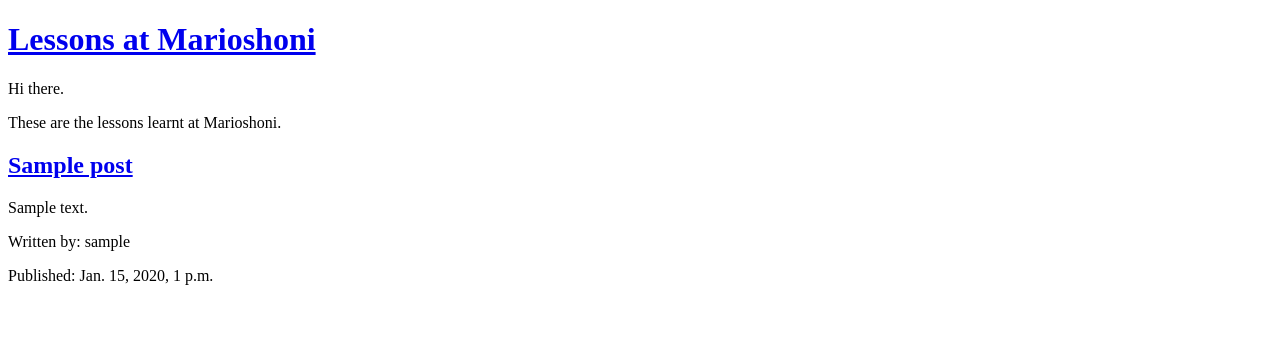
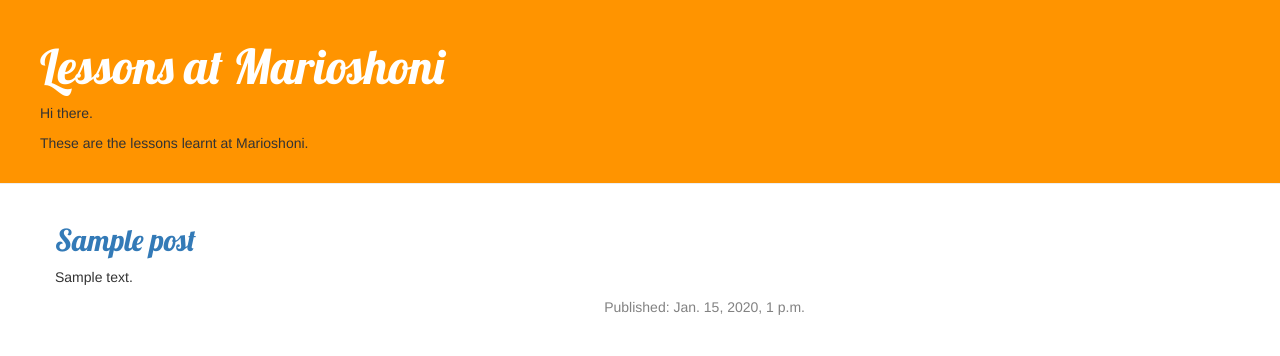
Before and after one commit to Waiyaki/django-girls-tutorial-with-improvements, a Django app: page / in a window 1280 px wide. Shown: the top 356 px of the page. Run offline with Django 3.2, Linux system fonts and the light colour scheme; tables that the repository leaves empty hold one stand-in row (values such as "Sample post"); some libraries are stand-ins or nearby versions.

Commit message:
Bootstrapped and Extended templates

```diff
--- /dev/null
+++ b/blog/static/blog/css/blog.css
@@ -0,0 +1,47 @@
+.page-header {
+    background-color: #ff9400;
+    margin-top: 0;
+    padding: 20px 20px 20px 40px;
+}
+
+.page-header h1, .page-header h1 a, .page-header h1 a:visited, .page-header h1 a:active {
+    color: #ffffff;
+    font-size: 36pt;
+    text-decoration: none;
+}
+
+.content {
+    margin-left: 40px;
+}
+
+h1, h2, h3, h4 {
+    font-family: 'Lobster', cursive;
+}
+
+.date {
+    float: right;
+    color: #828282;
+}
+
+.save {
+    float: right;
+}
+
+.post-form textarea, .post-form input {
+    width: 100%;
+}
+
+.top-menu, .top-menu:hover, .top-menu:visited {
+    color: #ffffff;
+    float: right;
+    font-size: 26pt;
+    margin-right: 20px;
+}
+
+.post {
+    margin-bottom: 70px;
+}
+
+.post h1 a, .post h1 a:visited {
+    color: #000000;
+}
--- /dev/null
+++ b/blog/templates/blog/base.html
@@ -0,0 +1,31 @@
+<!DOCTYPE html>
+
+{% load staticfiles %}
+<html>
+    <head>
+        <title>Waiyaki | Marioshoni</title>
+        <link rel="stylesheet" href="//maxcdn.bootstrapcdn.com/bootstrap/3.2.0/css/bootstrap.min.css">
+        <link rel="stylesheet" href="//maxcdn.bootstrapcdn.com/bootstrap/3.2.0/css/bootstrap-theme.min.css">
+        <script src="//maxcdn.bootstrapcdn.com/bootstrap/3.2.0/js/bootstrap.min.js"></script>
+        <link rel="stylesheet" type="text/css" href="{% static 'css/blog.css' %}">
+        <link href="//fonts.googleapis.com/css?family=Lobster&subset=latin,latin-ext" rel="stylesheet" type="text/css">
+    </head>
+    <body>
+        <div class="page-header">
+            <h1><a href="#">Lessons at Marioshoni</a></h1>
+            <div>
+                <p>Hi there.</p>
+                <p>These are the lessons learnt at Marioshoni.</p>
+            </div>
+        </div>
+
+        <div class="content container">
+            <div class="row">
+                <div class="col-md-8">
+                    {% block content %}
+                    {% endblock %}
+                </div>
+            </div>
+        </div>
+    </body>
+</html>
--- a/blog/templates/blog/post_list.html
+++ b/blog/templates/blog/post_list.html
@@ -1,24 +1,11 @@
-<!DOCTYPE html>
-<html>
-    <head>
-        <title>Waiyaki | Marioshoni</title>
-    </head>
-    <body>
-        <div>
-            <h1><a href="#">Lessons at Marioshoni</a></h1>
+{% extends 'blog/base.html' %}
+
+{% block content %}
+    {% for post in posts %}
+        <div class="post">
+            <h2><a href="#">{{ post.title }}</a></h2>
+            <p>{{ post.text|linebreaks }}</p>
+            <div class="date">Published: {{ post.published_date }}</div>
         </div>
-        <div>
-            <p>Hi there.</p>
-            <p>These are the lessons learnt at Marioshoni.</p>
-        </div>
-
-        {% for post in posts %}
-            <div>
-                <h2><a href="#">{{ post.title }}</a></h2>
-                <p>{{ post.text | linebreaks }}</p>
-                <p>Written by: {{ post.author }}</p>
-                <p>Published: {{ post.published_date }}</p>
-            </div>
-        {% endfor %}
-    </body>
-</html>
+    {% endfor %}
+{% endblock %}
--- a/mysite/settings.py
+++ b/mysite/settings.py
@@ -83,6 +83,8 @@ USE_TZ = True
 
 STATIC_URL = '/static/'
 
+STATICFILES_DIRS = (os.path.join(BASE_DIR, 'blog/static/blog'),)
+
 #TEMPLATE_DIRS = [os.path.join(BASE_DIR, 'templates')]
 
 import dj_database_url
```
